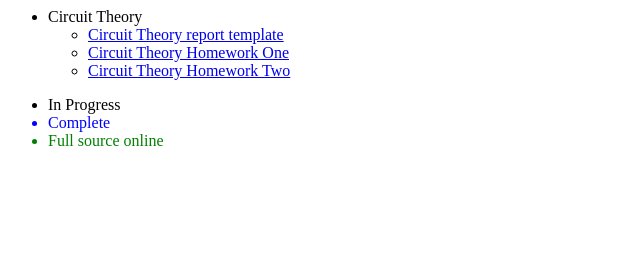
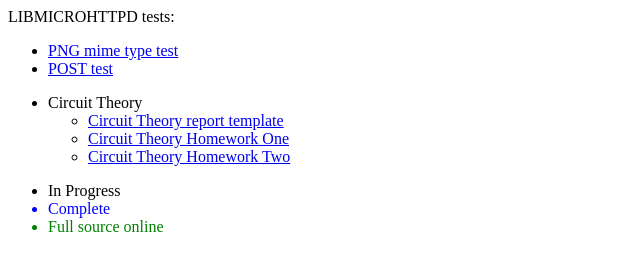
Before and after one commit to latex4ee/site, a plain HTML site: page index.html in a window 1280 px wide. Shown: the whole page, without its empty margins (0-640 px from the left). Drawn offline with Linux system fonts and the light colour scheme.

Commit message:
Libmicrohttpd POST simple

```diff
--- a/index.html
+++ b/index.html
@@ -12,6 +12,13 @@
 </style>
 	<title>LaTeX for Engineers</title>
 	<body>
+		<div>
+			LIBMICROHTTPD tests:
+			<ul>
+				<li><a href="rt.png">PNG mime type test</a></li>
+				<li><a href="ask.html">POST test</a></li>
+			</ul>
+		</div>
 		<div>
 		<ul>
 			<li>
```
Also changed, not shown: ask.html (added, +9 -0 lines).
